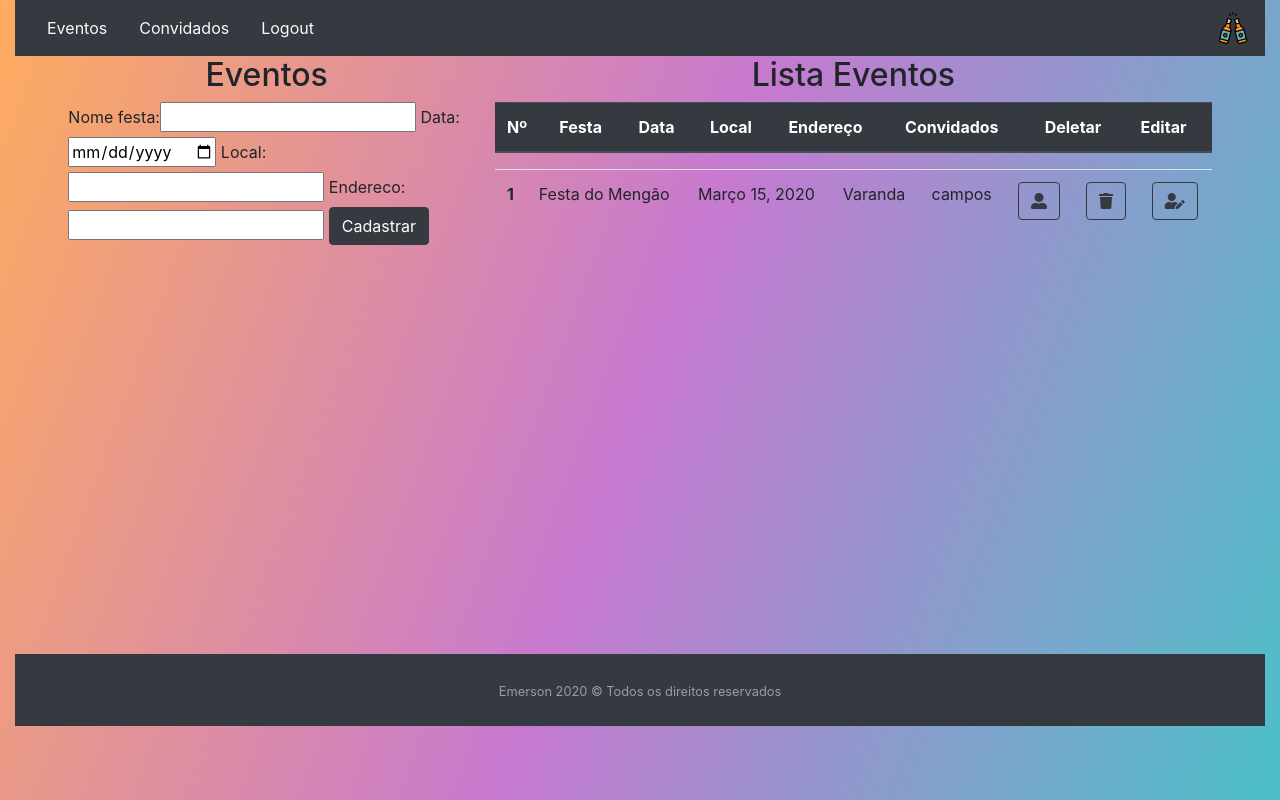
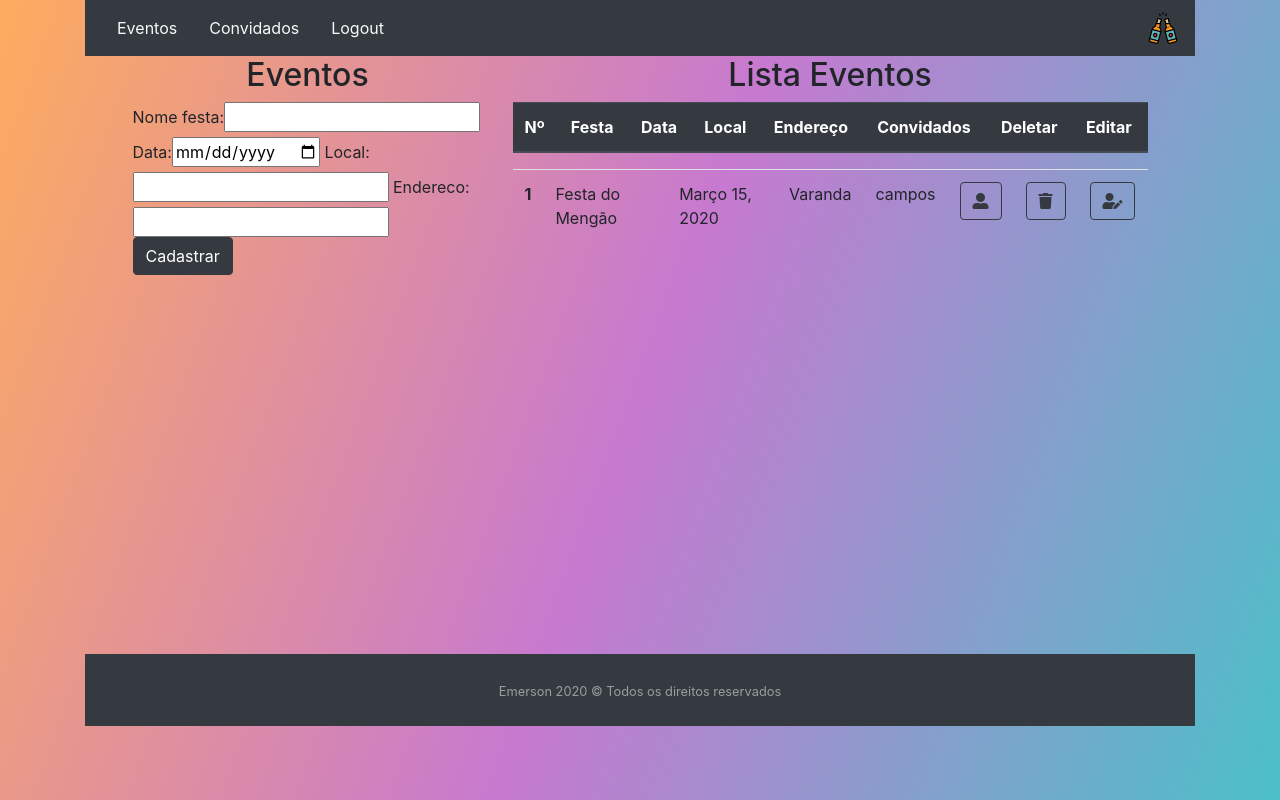
Before and after one commit to guedesemerson/goytaparty, a Django app: page /eventos/list/ in a window 1280 px wide. Run offline with Django 3.2, Linux system fonts and the light colour scheme; a user stored in the database is signed in; data comes from the database, SQL or seed files in the repository; both versions use the stored data as it was after the commit; lists and menus that the app fills with data are empty; some libraries are stand-ins or nearby versions.

Commit message:
Configuring the app

```diff
--- a/evento/templates/evento/base.html
+++ b/evento/templates/evento/base.html
@@ -14,7 +14,7 @@
     <link rel="shortcut icon" href="{% static '/img/cervejaico.ico'%}" />
 </head>
 <body style="background: linear-gradient(110deg, #FEAC5E, #C779D0, #4BC0C8 );">
-    <div class="container-fluid">
+    <div class="container">
         {%block menu%}
         {%endblock%}
 
--- a/evento/templates/evento/listaconvidadoevento.html
+++ b/evento/templates/evento/listaconvidadoevento.html
@@ -22,7 +22,7 @@
 {%block main%}
 
 <div class="row justify-content-md-center">
-    <div class="col-sm-6 ">
+    <div class="col-lg-7 overflow-auto ">
         <h2 align="center" >Convidados</h2>
         <table class="table">
           <thead class="thead-dark">
```
Also changed, not shown: db.sqlite3.
